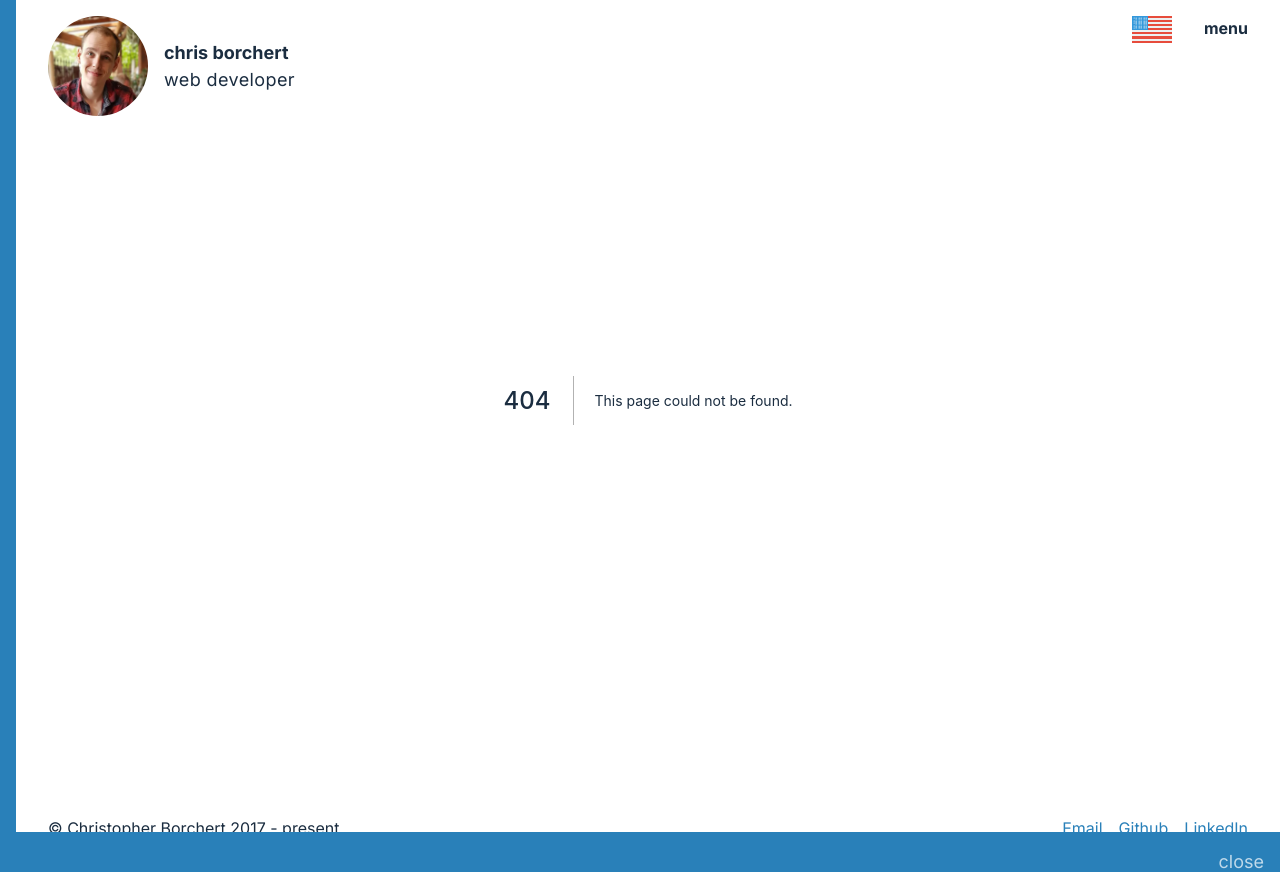
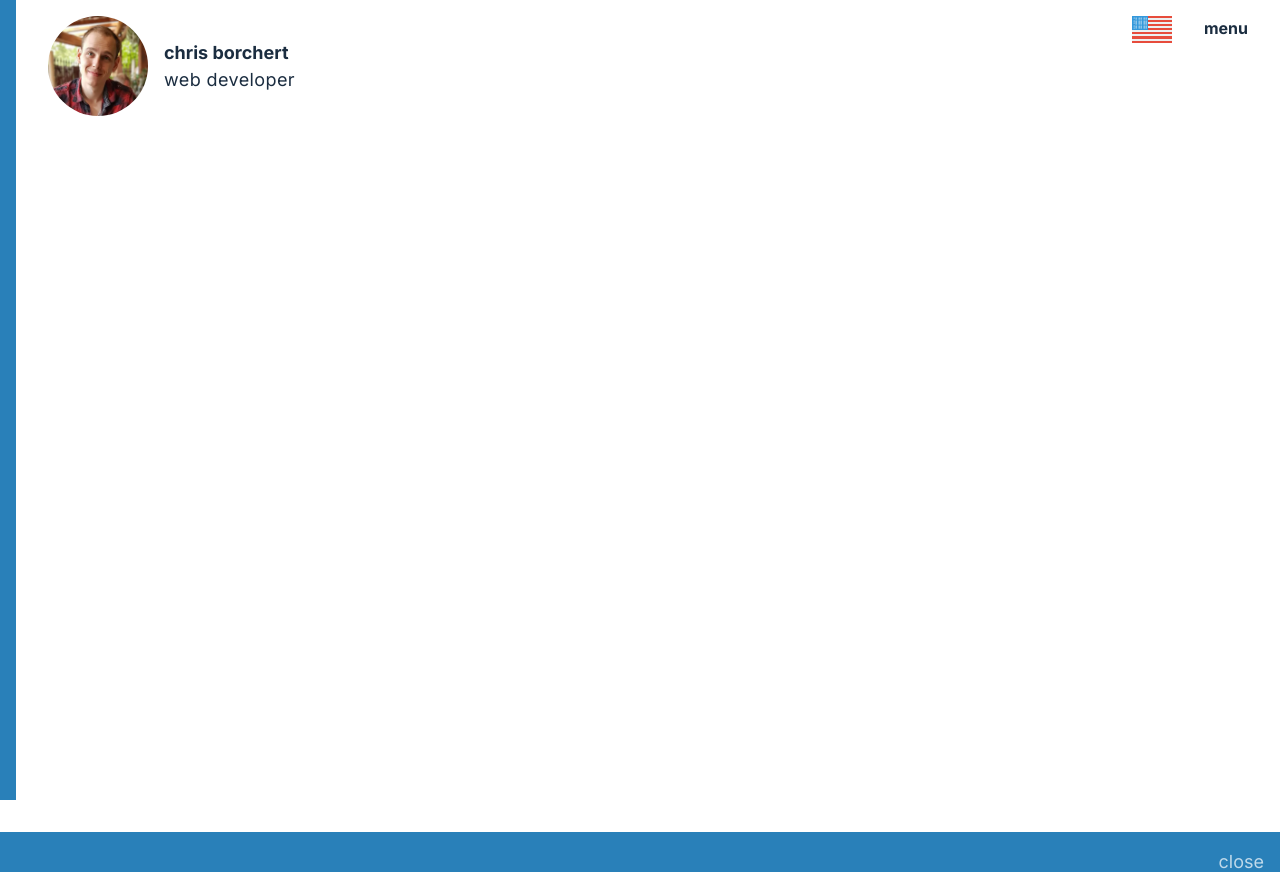
Before and after one commit to cborchert/cborchert.com, a Next.js app: page /portfolio/5sg in a window 1280 px wide. Before the commit this address had no page. After the commit the page ends 800 px from the top, so only its background shows below. Built offline with nearby package versions, Linux system fonts and the light colour scheme.

Commit message:
new pages

```diff
--- a/components/templates/Page/Page.module.scss
+++ b/components/templates/Page/Page.module.scss
@@ -6,4 +6,5 @@
   border-left: $space-m solid $blue;
   background: $white;
   color: $color-text;
+  min-height: 100vh;
 }
--- a/pages/index.tsx
+++ b/pages/index.tsx
@@ -6,7 +6,7 @@ import HomePageCurrentStack from "../components/pages/HomePage/HomePageCurrentSt
 import HomePagePortfolio from "../components/pages/HomePage/HomePagePortfolio";
 import HomePageGetInTouch from "../components/pages/HomePage/HomePageGetInTouch";
 
-const Home: NextPage = () => (
+const PageHome: NextPage = () => (
   <>
     <div id="home"></div>
     <HomePageIntro />
@@ -21,4 +21,4 @@ const Home: NextPage = () => (
   </>
 );
 
-export default Home;
+export default PageHome;
--- /dev/null
+++ b/pages/portfolio/5sg.tsx
@@ -0,0 +1,5 @@
+import type { NextPage } from "next";
+
+const Page5sg: NextPage = () => <></>;
+
+export default Page5sg;
--- /dev/null
+++ b/pages/portfolio/axelsAdventure.tsx
@@ -0,0 +1,5 @@
+import type { NextPage } from "next";
+
+const PageAxelsAdventure: NextPage = () => <></>;
+
+export default PageAxelsAdventure;
--- /dev/null
+++ b/pages/portfolio/digitalPrideFest.tsx
@@ -0,0 +1,5 @@
+import type { NextPage } from "next";
+
+const PageDigitalPrideFest: NextPage = () => <></>;
+
+export default PageDigitalPrideFest;
--- /dev/null
+++ b/pages/portfolio/gameBoyGift.tsx
@@ -0,0 +1,5 @@
+import type { NextPage } from "next";
+
+const PageGameBoyGift: NextPage = () => <></>;
+
+export default PageGameBoyGift;
--- /dev/null
+++ b/pages/portfolio/hyperloop.tsx
@@ -0,0 +1,5 @@
+import type { NextPage } from "next";
+
+const PageHyperloop: NextPage = () => <></>;
+
+export default PageHyperloop;
--- /dev/null
+++ b/pages/portfolio/nci.tsx
@@ -0,0 +1,5 @@
+import type { NextPage } from "next";
+
+const PageNci: NextPage = () => <></>;
+
+export default PageNci;
```
Also changed, not shown: 1 other file (tests, documents, lock files or other folders).
